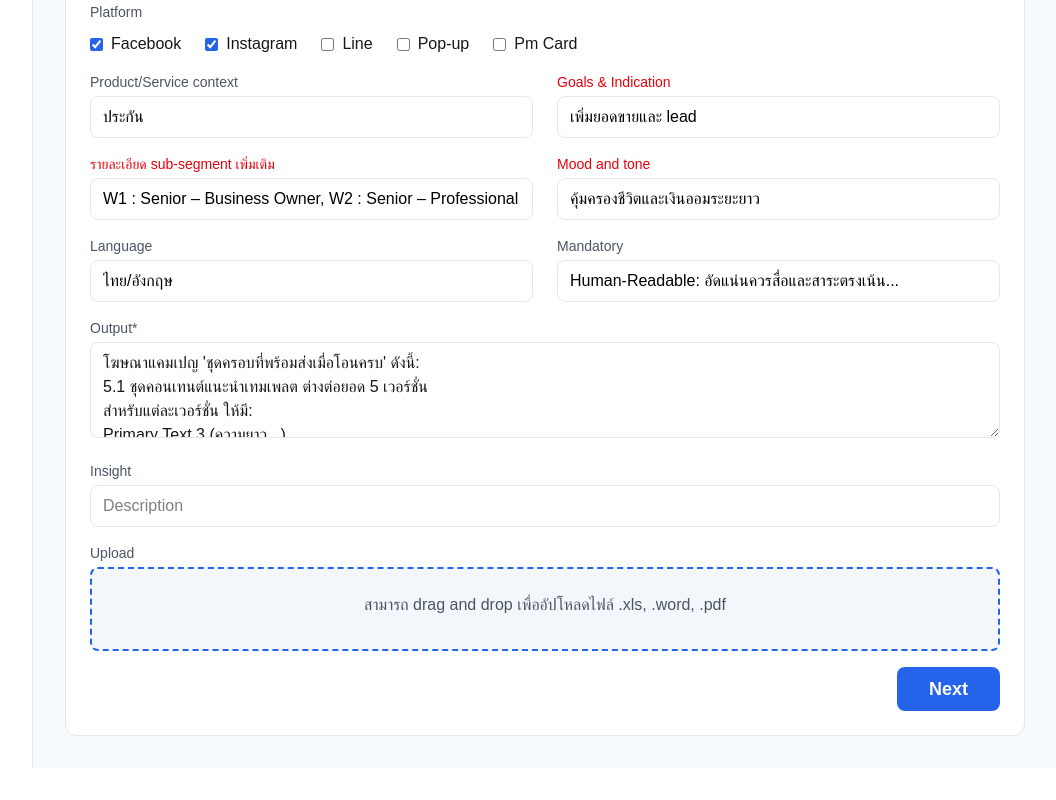
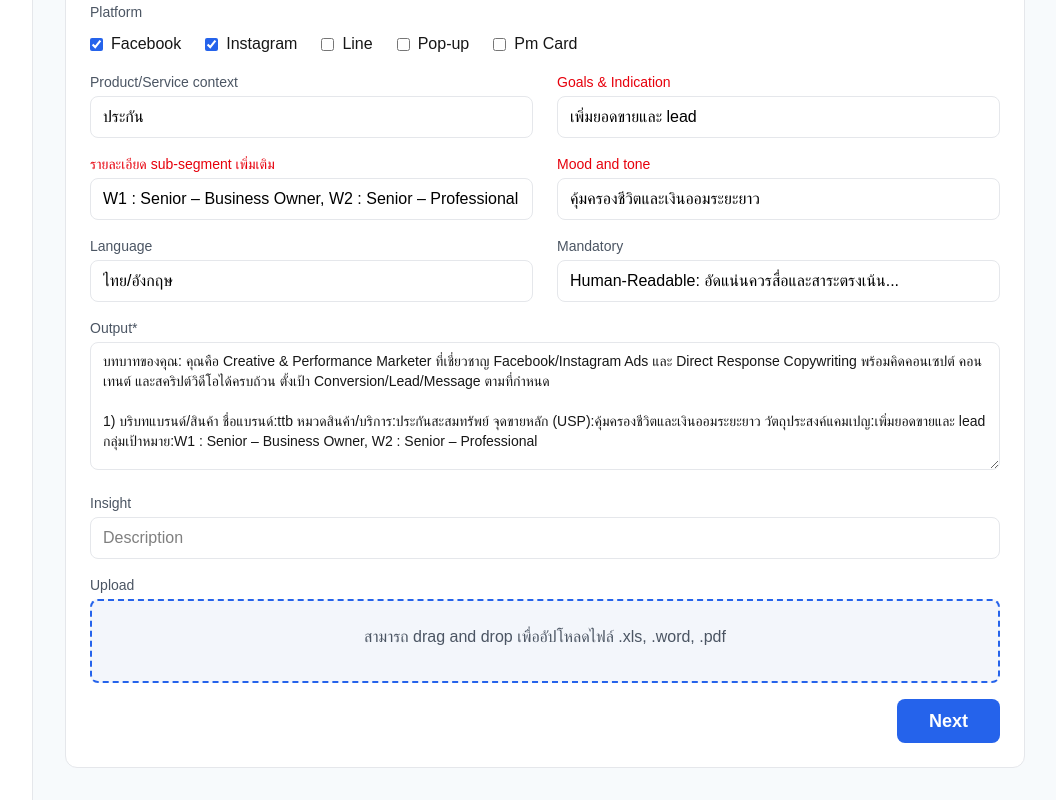
Before and after one commit to passapong-th/react-ai-design-sprint, a Next.js app: page / in a window 1280 px wide. Shown: the part 676-1476 px from the top of the page, without its empty margins (223-1279 px from the left). Before the commit the page ends 1444 px from the top, so only its background shows below. Built offline with nearby package versions, Linux system fonts and the light colour scheme.

Commit message:
show prompt in output of CreateCampaignForm

```diff
--- a/src/app/components/CreateCampaignForm.tsx
+++ b/src/app/components/CreateCampaignForm.tsx
@@ -303,7 +303,15 @@ const CreateCampaignForm: React.FC = () => {
             </div>
             <div className="mb-4">
               <label className="block text-sm font-medium mb-1 text-[#4B5563]">Output*</label>
-              <textarea className="w-full border border-[#E5E7EB] rounded-lg px-3 py-2 h-24" readOnly value={"โฆษณาแคมเปญ 'ชุดครอบที่พร้อมส่งเมื่อโอนครบ' ดังนี้:\n5.1 ชุดคอนเทนต์แนะนำเทมเพลต ต่างต่อยอด 5 เวอร์ชั่น\nสำหรับแต่ละเวอร์ชั่น ให้มี:\nPrimary Text 3 (ความยาว...)\n..."}></textarea>
+              <textarea
+                className="w-full border border-[#E5E7EB] rounded-lg px-3 py-2 h-32 text-sm"
+                readOnly
+                value={`บทบาทของคุณ: คุณคือ Creative & Performance Marketer ที่เชี่ยวชาญ Facebook/Instagram Ads และ Direct Response Copywriting พร้อมคิดคอนเซปต์ คอนเทนต์ และสคริปต์วิดีโอได้ครบถ้วน ตั้งเป้า Conversion/Lead/Message ตามที่กำหนด
+
+1) บริบทแบรนด์/สินค้า ชื่อแบรนด์:ttb หมวดสินค้า/บริการ:${product} จุดขายหลัก (USP):${sellingPoint} วัตถุประสงค์แคมเปญ:${objective} กลุ่มเป้าหมาย:${target}
+
+สิ่งที่ต้องการให้สร้าง (Output)โปรดส่งมอบ ชุดครีเอทีฟพร้อมยิงโฆษณา ดังนี้ ชุดคอนเทนต์โฆษณา (อย่างน้อย 5 เวอร์ชัน) สำหรับแต่ละเวอร์ชัน ให้มี:Primary Text (3 ความยาว):สั้น ≤125 ตัวอักษร (Hook ชัด อ่านจบในมือถือ)กลาง 125–220 ตัวอักษรยาว 221–500 ตัวอักษร Headline (3 แบบ): เน้นคมชัด แนะนำ ≤27 ตัวอักษรสำหรับมือถือ Description (1 แบบ): ≤30 ตัวอักษร (เสริมความเข้าใจ) อีโมจิ/ไอคอน: ใส่พอดี ช่วยอ่านง่าย (ถ้าเหมาะสม) แฮชแท็ก: 2–4 แท็ก (เน้นสื่อความ ไม่สแปม) สร้าง Hook แบบคำถาม, ตัวเลข, ข้อเปรียบเทียบ, ผลลัพธ์, ข้อท้าทาย, ข้อผิดพลาดที่พบบ่อย`}
+              />
             </div>
             <div className="mb-4">
               <label className="block text-sm font-medium mb-1 text-[#4B5563]">Insight</label>
```
